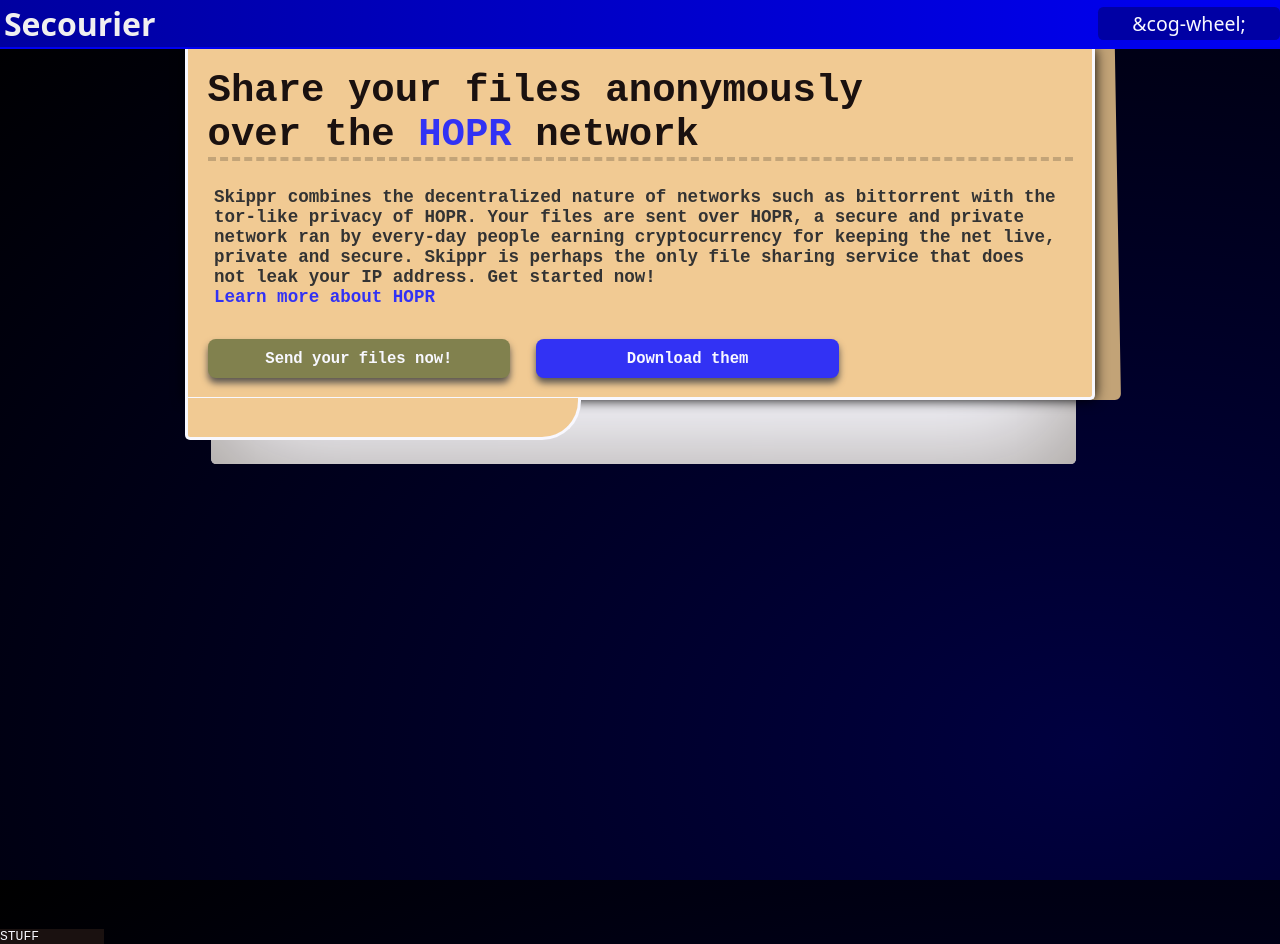
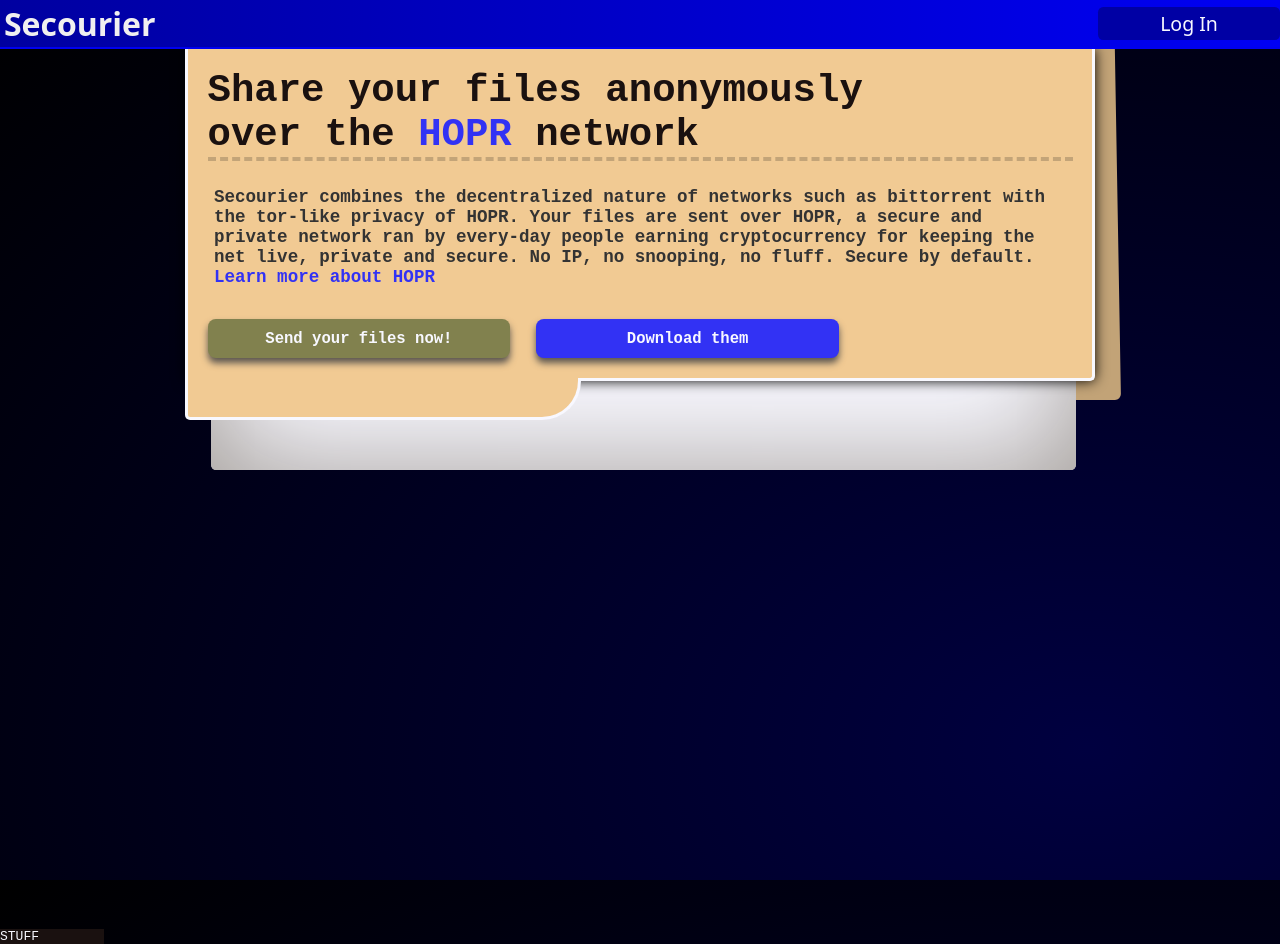
Before and after one commit to janmaslo/Secourier, a plain HTML site: page index.html in a window 1280 px wide. Drawn offline with Linux system fonts and the light colour scheme.

Commit message:
minor ui improvements

```diff
--- a/index.html
+++ b/index.html
@@ -19,7 +19,7 @@
 <BODY>
       <HEADER>
             <H1>Secourier</H1>
-            <BUTTON class="settings">&cog-wheel;</BUTTON>
+            <BUTTON class="settings">Log In</BUTTON>
       </HEADER>
 
       <MAIN>
@@ -32,13 +32,13 @@
                         </H1>
                         <!-- No IP Address no ... no ... . Did you really send it if noone saw it? Yes you did. -->
 
-                        <P>Skippr combines the decentralized nature of networks such as
+
+                        <P>Secourier combines the decentralized nature of networks such as
                            bittorrent with the tor-like privacy of HOPR. Your files are
                            sent over HOPR, a secure and private network ran by
                            every-day people earning cryptocurrency
                            for keeping the net live, private and secure.
-                           Skippr is perhaps the only file sharing service that
-                           does not leak your IP address. Get started now!
+                           No IP, no snooping, no fluff. Secure by default.
                            <BR/>
 
                            <A href="https://www.hoprnet.org">Learn more about HOPR</A>
--- a/styles/statel.css
+++ b/styles/statel.css
@@ -235,6 +235,9 @@
 	transition:        top       .7s ease-out,
 	                   transform .7s ease-out;
 }
+.prompt .input-left {
+	width: 100%;
+}
 .prompt.extended { top: 120%; }
 .prompt.centered {
 	z-index:   19;
@@ -313,6 +316,9 @@
 	justify-content:  center;
 	gap:              2rem;
 }
+DIV.form.send {
+	height: 26rem;
+}
 DIV.form.get .input-left {
 	/*background:        linear-gradient(to bottom right, var(--hopr-blue), var(--darker-blue));*/
 	padding:           2rem;
```
